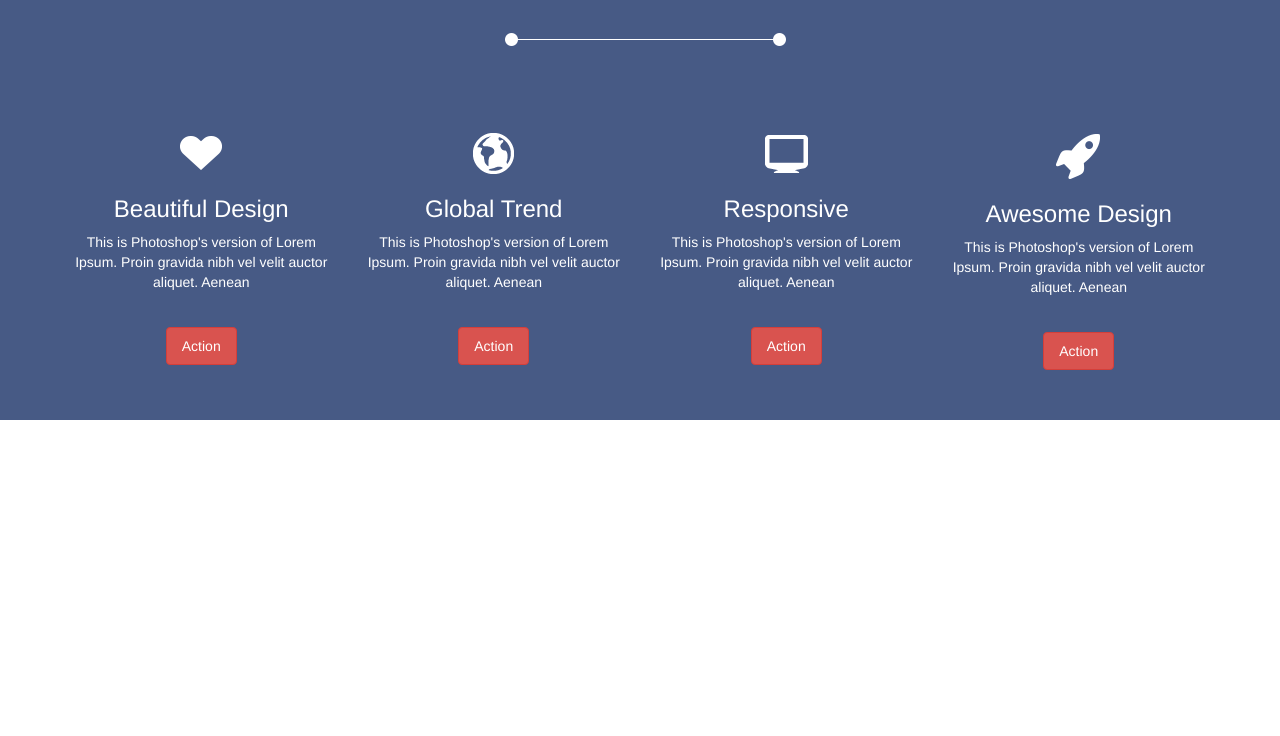
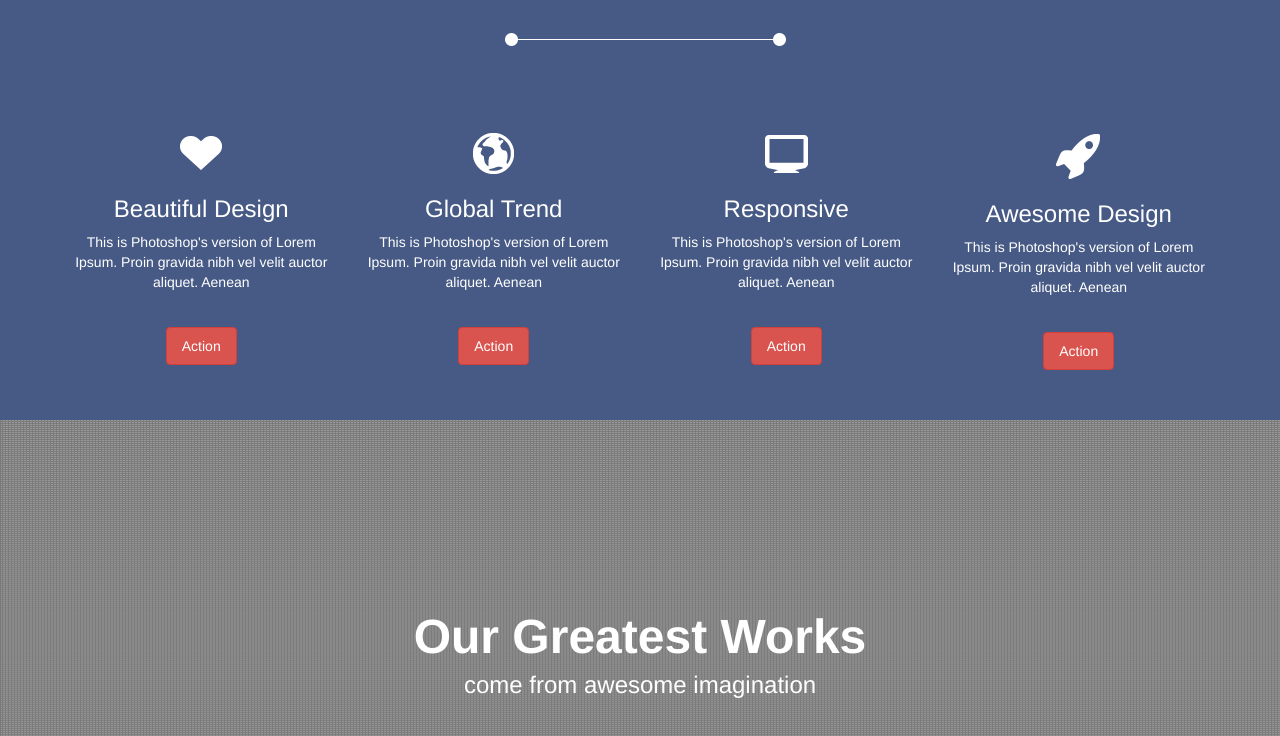
Before and after one commit to gangesm/html_assignments, a plain HTML site: page assignment_5/index.html in a window 1280 px wide. Shown: the part 646-1382 px from the top of the page. Before the commit the page ends 1066 px from the top, so only its background shows below. Drawn offline with nearby package versions, Linux system fonts and the light colour scheme.

Commit message:
work section completed

```diff
--- a/assignment_5/css/style.css
+++ b/assignment_5/css/style.css
@@ -81,3 +81,20 @@
   background-color: #d9534f;
   border-color: #d43f3a;
 }
+
+.work {
+  background: url(../img/portfolioBg.png);
+  padding: 172px 0px;
+}
+.work h3 {
+  color: #ffffff;
+  font-size: 48px;
+  line-height: 50px;
+  font-weight: 600;
+}
+
+.work p {
+  font-size: 24px;
+  line-height: 26px;
+  color: #ffffff;
+}
--- a/assignment_5/index.html
+++ b/assignment_5/index.html
@@ -95,7 +95,7 @@
           <span class="glyphicon glyphicon-chevron-right" aria-hidden="true"></span>
           <span class="sr-only">Next</span>
         </a>
-    </div>
+    </div><!--slider section -->
 
     <div class="service">
       <div class="container">
@@ -137,7 +137,16 @@
         </div>
 
       </div>
-    </div>
+    </div><!-- services -->
+
+    <div class="work">
+      <div class="container">
+        <div class="row">
+          <h3 class="text-center">Our Greatest Works</h3>
+          <p class="text-center">come from awesome imagination</p>
+        </div>
+      </div>
+    </div><!-- End Work Section -->
 
     <!-- jQuery (necessary for Bootstrap's JavaScript plugins) -->
     <script src="https://ajax.googleapis.com/ajax/libs/jquery/1.11.3/jquery.min.js"></script>
```
